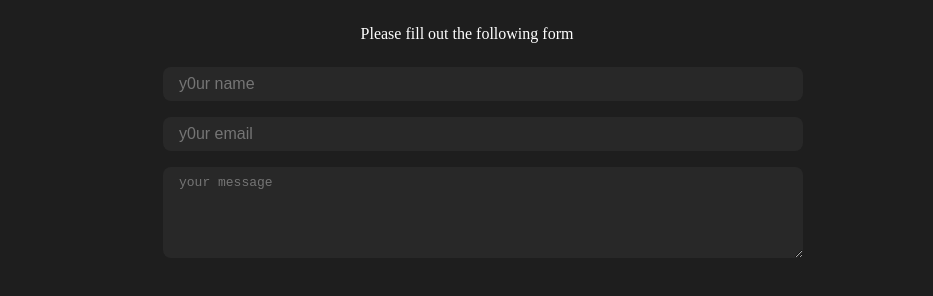
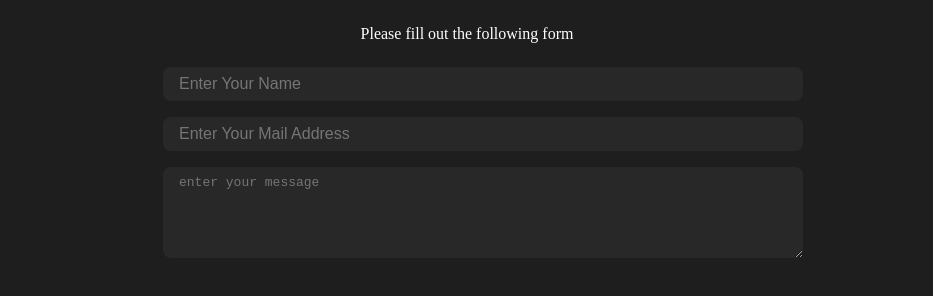
Before and after one commit to Shirfuleak/akashshirfule, a React (Create React App) app: page / in a window 1280 px wide. Shown: the part 2705-3001 px from the top of the page, without its empty margins (173-1106 px from the left). Built offline with nearby package versions, Linux system fonts and the light colour scheme.

Commit message:
Update Contact.js

```diff
--- a/src/components/Contact/Contact.js
+++ b/src/components/Contact/Contact.js
@@ -52,9 +52,9 @@ const Contact = () => {
             <h1 className='contactPageTitle'>Contact ME</h1>
             <span className='contactDesc'>Please fill out the following form </span>
             <form className='contactForm' ref={form} onSubmit={sendEmail}>
-                <input type='text' placeholder='y0ur name' className='name' name='your_name'/>
-                <input type='email' placeholder='y0ur email' className='email' name='your_email'/>
-                <textarea name='message' rows='5' placeholder='your message' className='msg'  ></textarea>
+                <input type='text' placeholder='Enter Your Name' className='name' name='your_name'/>
+                <input type='email' placeholder='Enter Your Mail Address' className='email' name='your_email'/>
+                <textarea name='message' rows='5' placeholder='enter your message' className='msg'  ></textarea>
                 <button type='submit' className='submitBtn' value='send'>Submit</button>
                 <div className='links'>
                     <img src={facebook} alt=''  className='link'/>
```
